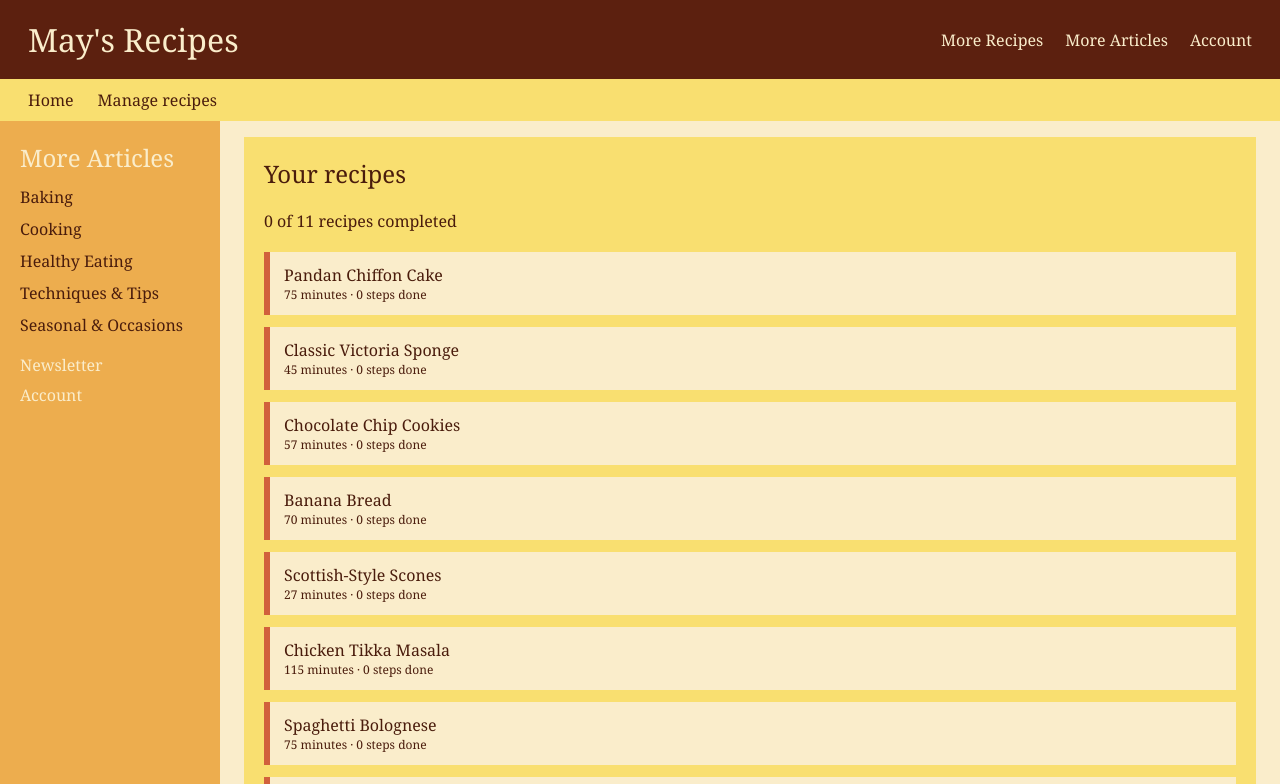
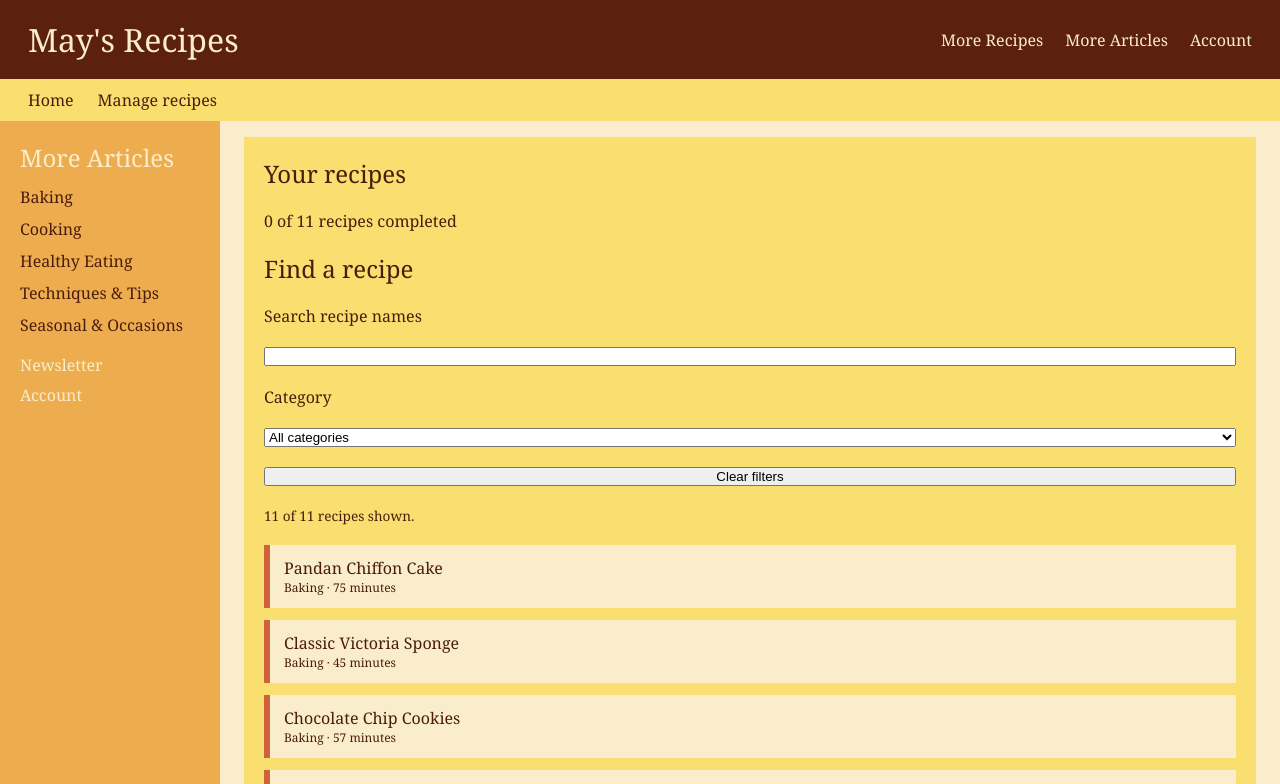
Before and after one commit to amanyrx/Vue-Project-Mays-Recipes, a Vue app: page /#/recipes in a window 1280 px wide. Shown: the top 784 px of the page. Built offline with nearby package versions, Linux system fonts and the light colour scheme.

Commit message:
Search and filter added to RecipeOverview, removed from RecipeView

```diff
--- a/src/views/RecipeOverview.vue
+++ b/src/views/RecipeOverview.vue
@@ -1,12 +1,35 @@
 <script setup>
 import { RouterLink } from 'vue-router'
 import { useRecipes } from '../stores/recipeStore.js'
+import {computed, ref} from "vue";
 
 const { recipes, completedCount, totalMinutes, progressPercent } = useRecipes()
+
+const searchQuery = ref('')
+const selectedCategory = ref('') // Empty string means all categories.
+const categories = computed(() =>
+    [...new Set(recipes.value.map(item => item.category))].sort()
+)
+
+const filteredRecipes = computed(() => {
+  const query = searchQuery.value.trim().toLowerCase()
+  return recipes.value.filter(item => {
+    const matchesSearch = item.name.toLowerCase().includes(query)
+    const matchesCategory = selectedCategory.value === '' ||
+        item.category === selectedCategory.value
+    return matchesSearch && matchesCategory
+  })
+})
+
+function clearFilters() {
+  searchQuery.value = ''
+  selectedCategory.value = ''
+}
 </script>
 
 <template>
   <section class="panel" aria-labelledby="overview-heading">
+
     <h1 id="overview-heading" tabindex="-1">Your recipes</h1>
     <p>{{ completedCount }} of {{ recipes.length }} recipes completed</p>
 <!--    <p>{{ totalMinutes }} minutes in total</p>-->
@@ -15,20 +38,46 @@ const { recipes, completedCount, totalMinutes, progressPercent } = useRecipes()
 <!--      {{ progressPercent }}%-->
 <!--    </progress>-->
 
-    <p v-if="recipes.length === 0" class="empty-state">
-      No recipes yet. Open Manage recipes to add one.
-    </p>
-    <ul v-else class="exercise-list">
-      <li v-for="recipe in recipes" :key="recipe.id" class="exercise">
+    <h1 tabindex="-1">Find a recipe</h1>
+    <label for="exercise-search">Search recipe names</label>
+    <input id="exercise-search" v-model="searchQuery" type="search">
+    <label for="exercise-category">Category</label>
+    <select id="exercise-category" v-model="selectedCategory">
+      <option value="">All categories</option>
+      <option v-for="category in categories" :key="category" :value="category">
+        {{ category }}
+      </option>
+    </select>
+
+    <button type="button" @click="clearFilters">Clear filters</button>
+    <p role="status">{{ filteredRecipes.length }} of {{ recipes.length }} recipes shown.</p>
+    <p v-if="recipes.length === 0">No recipes yet. Add one in Manage recipes.</p>
+    <ul v-else-if="filteredRecipes.length" class="exercise-list">
+      <li v-for="recipe in filteredRecipes" :key="recipes.id" class="exercise">
         <div>
           <RouterLink :to="{ name: 'recipe-detail', params: { id: recipe.id } }">
             {{ recipe.name }}
           </RouterLink>
-          <p>{{ recipe.prepTime + recipe.cookTime }} minutes ·
-            {{ recipe.doneSteps.length }} steps done</p>
+          <p>{{ recipe.category }} · {{ recipe.prepTime + recipe.cookTime }} minutes</p>
         </div>
       </li>
     </ul>
+    <p v-else>No recipes match. Change your search or clear the filters.</p>
+
+    <p v-if="recipes.length === 0" class="empty-state">
+      No recipes yet. Open Manage recipes to add one.
+    </p>
+<!--    <ul v-else class="recipe-list">-->
+<!--      <li v-for="recipe in recipes" :key="recipe.id" class="recipe">-->
+<!--        <div>-->
+<!--          <RouterLink :to="{ name: 'recipe-detail', params: { id: recipe.id } }">-->
+<!--            {{ recipe.name }}-->
+<!--          </RouterLink>-->
+<!--          <p>{{ recipe.prepTime + recipe.cookTime }} minutes ·-->
+<!--            {{ recipe.doneSteps.length }} steps done</p>-->
+<!--        </div>-->
+<!--      </li>-->
+<!--    </ul>-->
     <p><RouterLink to="/manage">Manage recipes</RouterLink></p>
   </section>
 </template>
--- a/src/views/RecipeView.vue
+++ b/src/views/RecipeView.vue
@@ -31,6 +31,7 @@ const progress = computed(() => {
 
 <template>
   <section v-if="recipe" class="recipe-view" aria-labelledby="recipe-heading">
+
     <div class="card recipe-main">
       <h2 id="recipe-heading">Recipe: {{ recipe.name }}</h2>
       <p>{{ recipe.prepTime }} min prep · {{ recipe.cookTime }} min cook · {{ recipe.category }}</p>
@@ -70,7 +71,6 @@ const progress = computed(() => {
       <p><RouterLink to="/">Back to recipes</RouterLink></p>
     </div>
   </section>
-
   <section v-else class="panel">
     <p>This recipe is no longer available.</p>
     <p><RouterLink to="/">Back to recipes</RouterLink></p>
```
